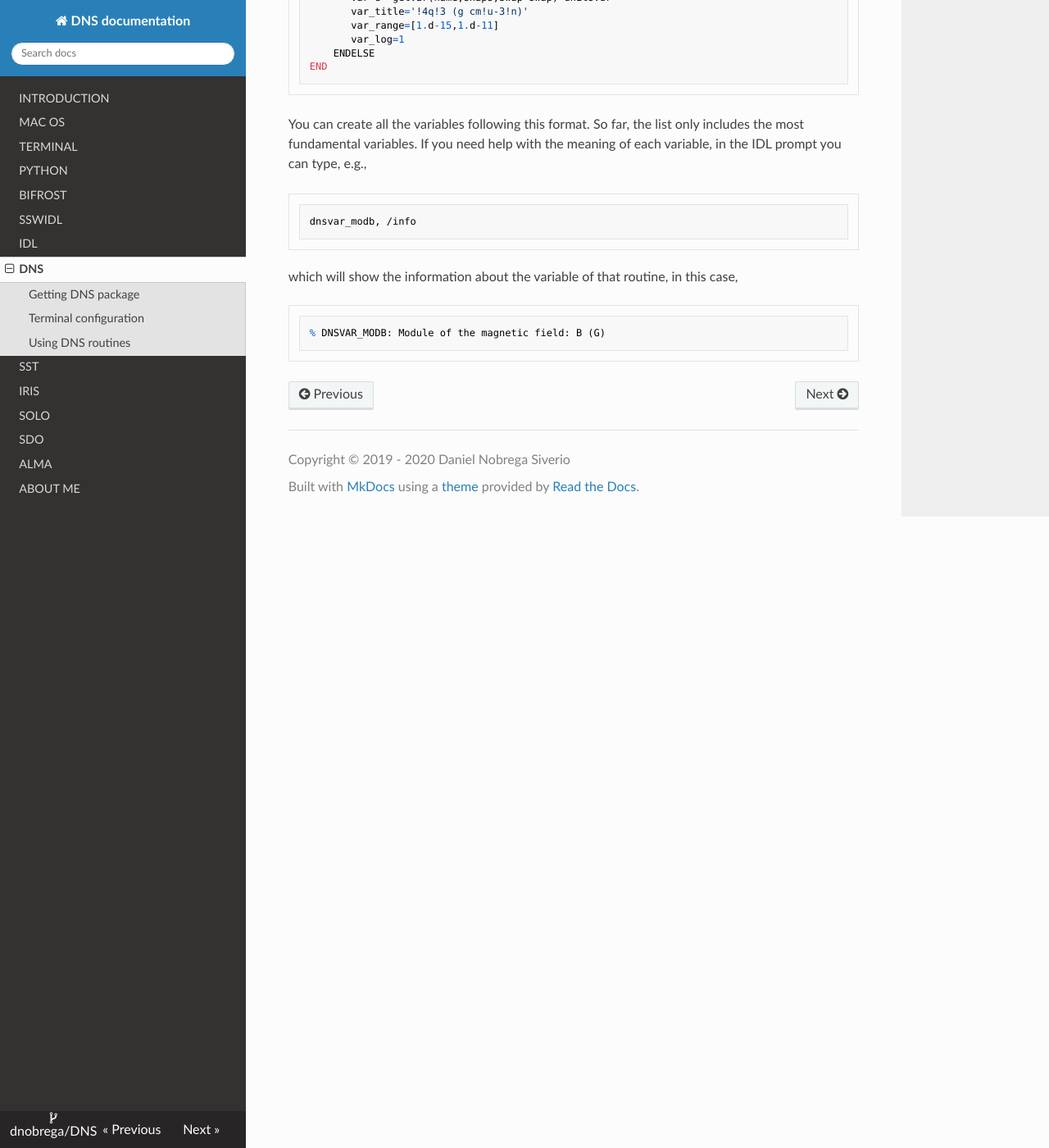
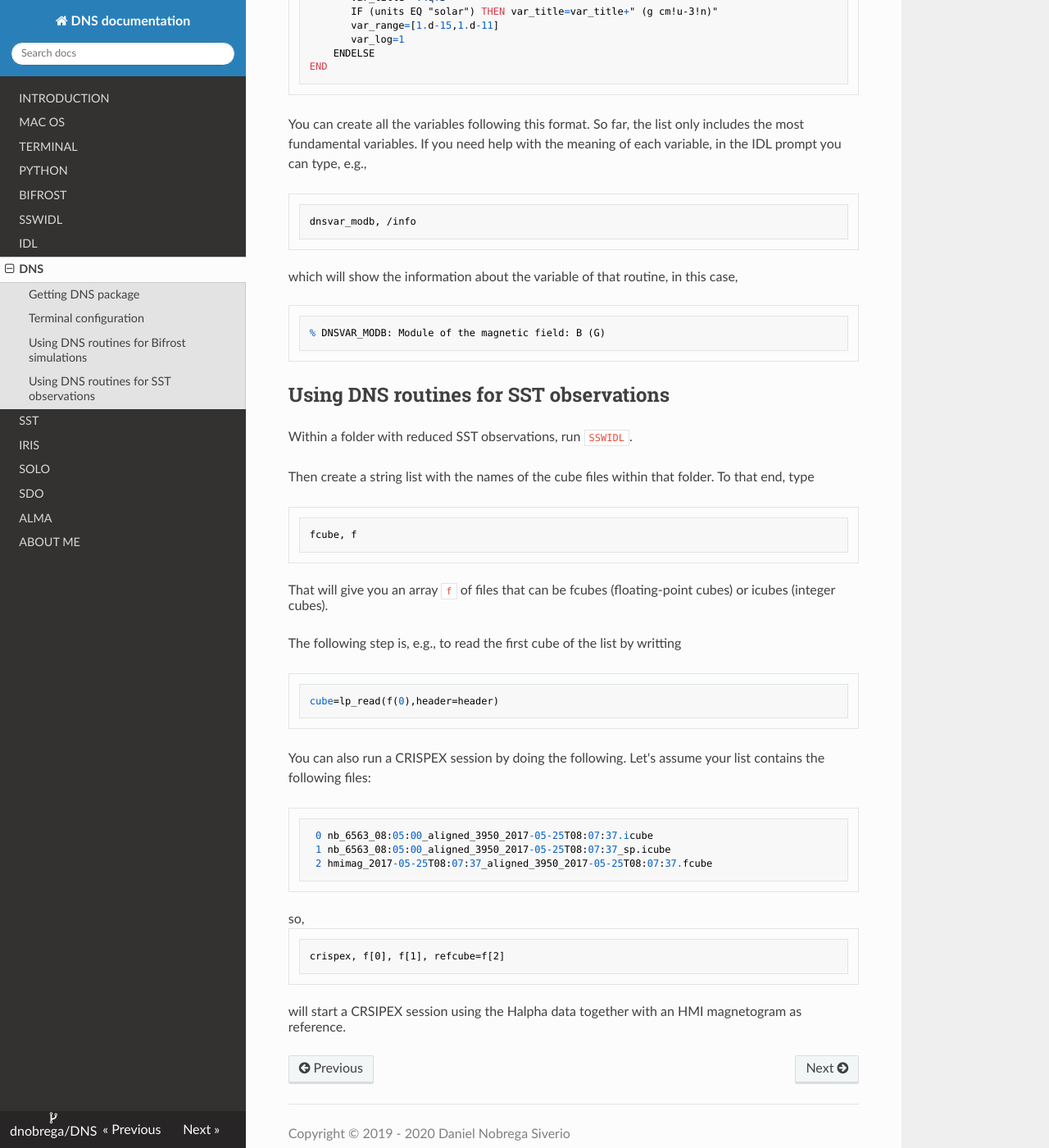
Before and after one commit to dnobrega/DNS, an MkDocs documentation site: the page built from docs/dns.md, in a window 1280 px wide and 1400 px high, scrolled down 3112 px. Shown: the whole window at 82% size. Built offline with MkDocs 1.6.1, drawn with Linux system fonts in a browser that asks for light colours; nearby versions of some CDN libraries; some of the changed text lies outside the part shown.

Commit message:
Update dns.md with SST information

````diff
--- a/docs/dns.md
+++ b/docs/dns.md
@@ -41,7 +40,7 @@ Obviously, you will also need to create that folder.
 Within ```DNS_PROJECTS```, other folders will be automatically
 created with the name of the simulation when you save a image or movie.
 
-## Using DNS routines
+## Using DNS routines for Bifrost simulations
 
 Within a folder with a Bifrost experiment, run ```SSWIDL```.
 The first plot we are going to create is a density plot:
@@ -115,21 +114,22 @@ There you will see a list of routines containg each one a variable. For example,
 the density, you will see a file called ```dnsvar_r.pro```
 
 ``` IDL
-PRO dnsvar_r, d, name, snaps, swap, var, $
+PRO dnsvar_r, d, name, snaps, swap, var, units, $
     var_title=var_title, var_range=var_range, var_log=var_log, $
     info=info
     IF KEYWORD_SET(info) THEN BEGIN
-       message, 'Density: rho (g/cm^3)',/info
+       message, 'Density: rho',/info
        RETURN
     ENDIF ELSE BEGIN
-       IF n_params() LT 5 THEN BEGIN
-          message,'dnsvar_r, d, name, snaps, swap, var' $
+       IF n_params() LT 6 THEN BEGIN
+          message,'dnsvar_r, d, name, snaps, swap, var, units, ' $
                  +'var_title=var_title, var_range=var_range, var_log=var_log',/info
           RETURN
        ENDIF
-       UNITS, units
-       var=d->getvar(name,snaps,swap=swap)*units.ur
-       var_title='!4q!3 (g cm!u-3!n)'
+       CALL_PROCEDURE, "units_"+units, u
+       var=d->getvar(name,snaps,swap=swap)*u.ur
+       var_title='!4q!3'
+       IF (units EQ "solar") THEN var_title=var_title+" (g cm!u-3!n)"
        var_range=[1.d-15,1.d-11]
        var_log=1
     ENDELSE
@@ -148,3 +148,30 @@ which will show the information about the variable of that routine, in this case
 ``` csh
 % DNSVAR_MODB: Module of the magnetic field: B (G)
 ```
+
+## Using DNS routines for SST observations
+
+Within a folder with reduced SST observations, run ```SSWIDL```.
+
+Then create a string list with the names of the cube files within that folder. To that end, type
+``` IDL
+fcube, f
+```
+That will give you an array ```f``` of files that can be fcubes (floating-point cubes) or icubes (integer cubes).
+
+The following step is, e.g., to read the first cube of the list by writting
+``` IDL
+cube=lp_read(f(0),header=header)
+```
+
+You can also run a CRISPEX session by doing the following. Let's assume your list contains the following files:
+``` IDL
+ 0 nb_6563_08:05:00_aligned_3950_2017-05-25T08:07:37.icube
+ 1 nb_6563_08:05:00_aligned_3950_2017-05-25T08:07:37_sp.icube
+ 2 hmimag_2017-05-25T08:07:37_aligned_3950_2017-05-25T08:07:37.fcube
+```
+so,
+``` IDL
+crispex, f[0], f[1], refcube=f[2]
+```
+will start a CRSIPEX session using the Halpha data together with an HMI magnetogram as reference.
````
Also changed, not shown: other parts of docs/dns.md (+2 -3 lines).
